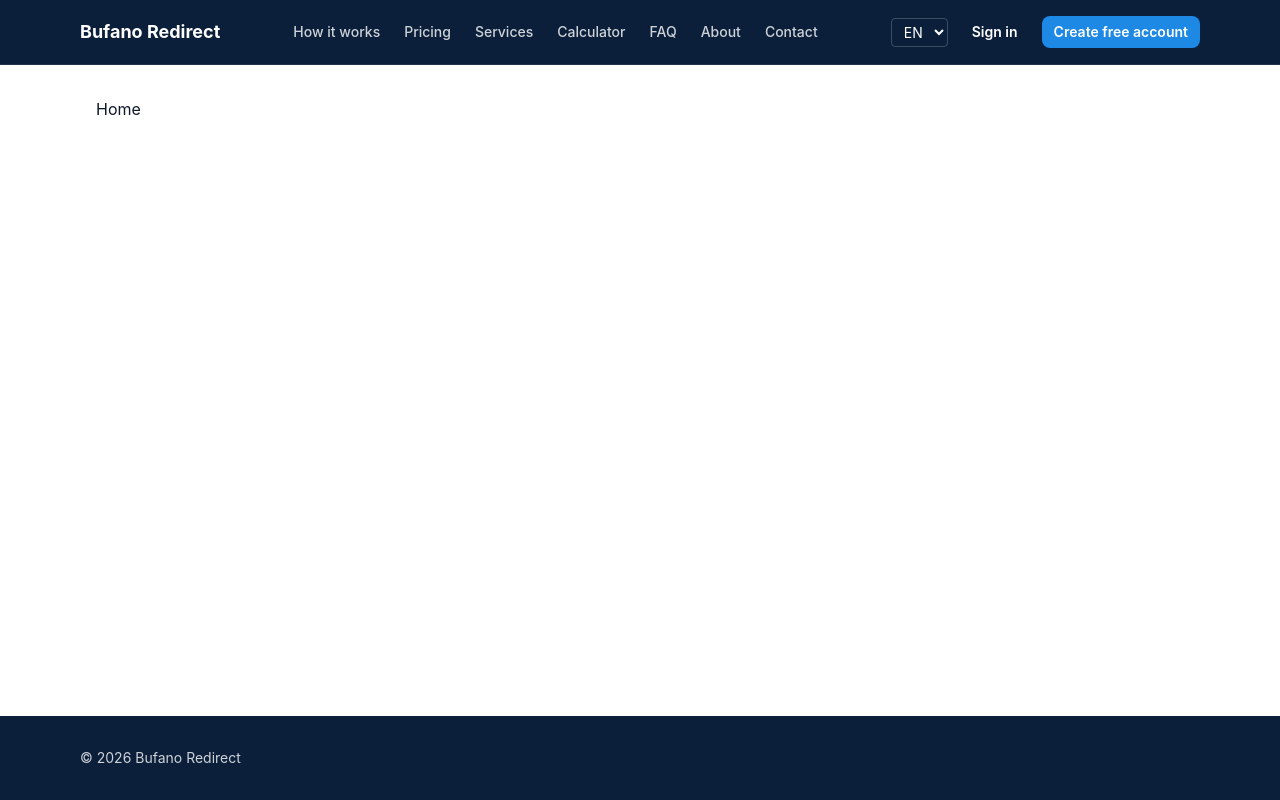
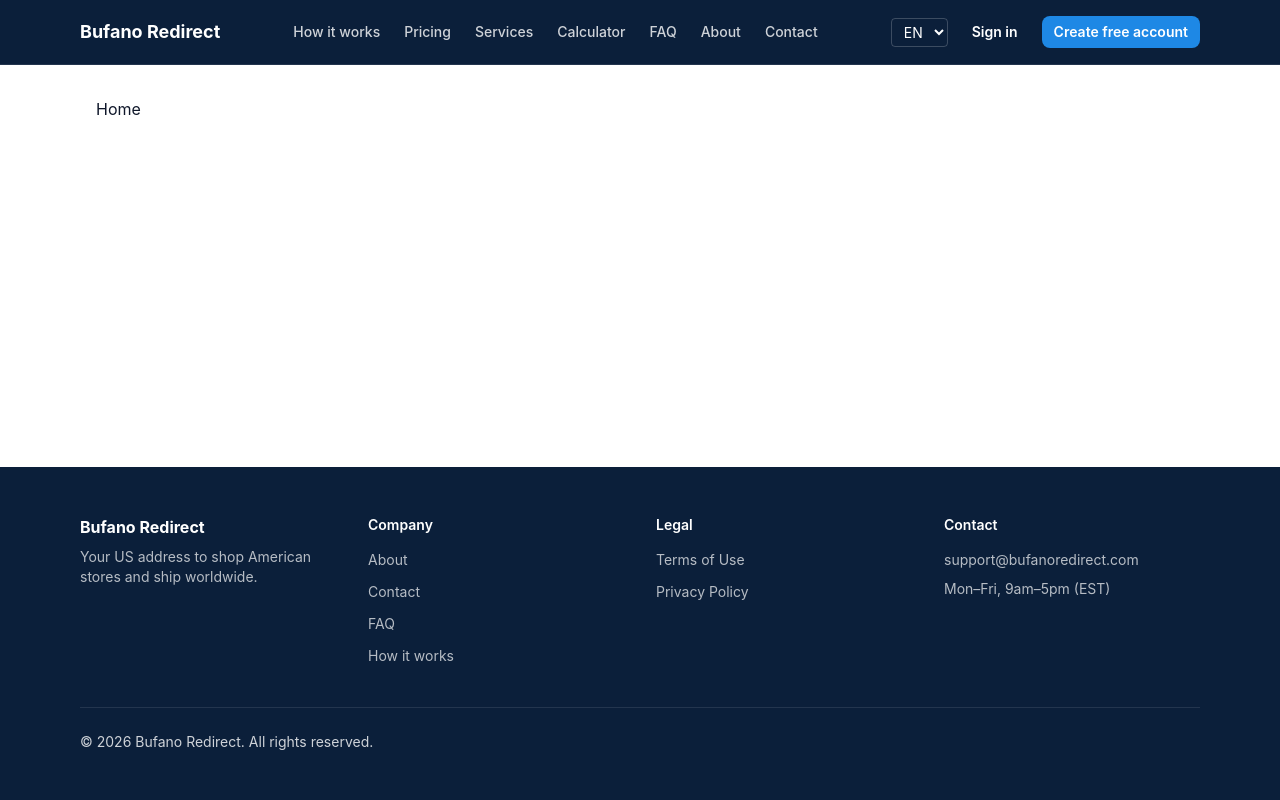
Before and after one commit to cbufano/UboxRedirect.com, a React (Vite) app: page / in a window 1280 px wide. Built offline with nearby package versions, Linux system fonts and the light colour scheme.

Commit message:
feat: build full site footer with link columns

```diff
--- a/src/components/Footer.tsx
+++ b/src/components/Footer.tsx
@@ -1,11 +1,79 @@
+import { Link } from 'react-router-dom'
 import { useTranslation } from 'react-i18next'
 
 export function Footer() {
   const { t } = useTranslation()
+
   return (
     <footer className="bg-navy text-white/80">
-      <div className="mx-auto max-w-6xl px-4 py-8 text-sm">
-        © {new Date().getFullYear()} {t('brand')}
+      <div className="mx-auto max-w-6xl px-4 py-12">
+        <div className="grid gap-8 md:grid-cols-4">
+          <div>
+            <p className="text-white font-bold">{t('brand')}</p>
+            <p className="mt-2 text-sm text-white/70">{t('footer.pitch')}</p>
+          </div>
+
+          <div>
+            <p className="text-sm font-semibold text-white">{t('footer.company')}</p>
+            <ul className="mt-3 space-y-2">
+              <li>
+                <Link to="/about" className="text-sm text-white/70 hover:text-brand transition">
+                  {t('nav.about')}
+                </Link>
+              </li>
+              <li>
+                <Link to="/contact" className="text-sm text-white/70 hover:text-brand transition">
+                  {t('nav.contact')}
+                </Link>
+              </li>
+              <li>
+                <Link to="/faq" className="text-sm text-white/70 hover:text-brand transition">
+                  {t('nav.faq')}
+                </Link>
+              </li>
+              <li>
+                <Link to="/how" className="text-sm text-white/70 hover:text-brand transition">
+                  {t('nav.how')}
+                </Link>
+              </li>
+            </ul>
+          </div>
+
+          <div>
+            <p className="text-sm font-semibold text-white">{t('footer.legal')}</p>
+            <ul className="mt-3 space-y-2">
+              <li>
+                <Link to="/terms" className="text-sm text-white/70 hover:text-brand transition">
+                  {t('footer.terms')}
+                </Link>
+              </li>
+              <li>
+                <Link to="/privacy" className="text-sm text-white/70 hover:text-brand transition">
+                  {t('footer.privacy')}
+                </Link>
+              </li>
+            </ul>
+          </div>
+
+          <div>
+            <p className="text-sm font-semibold text-white">{t('footer.contactTitle')}</p>
+            <ul className="mt-3 space-y-2">
+              <li>
+                <a
+                  href="mailto:support@bufanoredirect.com"
+                  className="text-sm text-white/70 hover:text-brand transition"
+                >
+                  support@bufanoredirect.com
+                </a>
+              </li>
+              <li className="text-sm text-white/70">{t('footer.hours')}</li>
+            </ul>
+          </div>
+        </div>
+
+        <div className="mt-10 border-t border-white/10 pt-6 text-sm">
+          © {new Date().getFullYear()} {t('brand')}. {t('footer.rights')}
+        </div>
       </div>
     </footer>
   )
--- a/src/i18n/locales/en/common.json
+++ b/src/i18n/locales/en/common.json
@@ -10,5 +10,16 @@
     "contact": "Contact",
     "login": "Sign in",
     "signup": "Create free account"
+  },
+  "footer": {
+    "pitch": "Your US address to shop American stores and ship worldwide.",
+    "company": "Company",
+    "legal": "Legal",
+    "resources": "Resources",
+    "terms": "Terms of Use",
+    "privacy": "Privacy Policy",
+    "contactTitle": "Contact",
+    "hours": "Mon–Fri, 9am–5pm (EST)",
+    "rights": "All rights reserved."
   }
 }
--- a/src/i18n/locales/es/common.json
+++ b/src/i18n/locales/es/common.json
@@ -10,5 +10,16 @@
     "contact": "Contacto",
     "login": "Iniciar sesión",
     "signup": "Crear cuenta gratis"
+  },
+  "footer": {
+    "pitch": "Tu dirección en EE. UU. para comprar en tiendas americanas y enviar a todo el mundo.",
+    "company": "Empresa",
+    "legal": "Legal",
+    "resources": "Recursos",
+    "terms": "Términos de uso",
+    "privacy": "Política de privacidad",
+    "contactTitle": "Contacto",
+    "hours": "Lun–Vie, 9:00–17:00 (EST)",
+    "rights": "Todos los derechos reservados."
   }
 }
--- a/src/i18n/locales/pt/common.json
+++ b/src/i18n/locales/pt/common.json
@@ -10,5 +10,16 @@
     "contact": "Contato",
     "login": "Entrar",
     "signup": "Criar conta grátis"
+  },
+  "footer": {
+    "pitch": "Seu endereço nos EUA para comprar em lojas americanas e enviar para o mundo todo.",
+    "company": "Empresa",
+    "legal": "Legal",
+    "resources": "Recursos",
+    "terms": "Termos de Uso",
+    "privacy": "Política de Privacidade",
+    "contactTitle": "Contato",
+    "hours": "Seg–Sex, 9h–17h (EST)",
+    "rights": "Todos os direitos reservados."
   }
 }
```
Also changed, not shown: 1 other file (tests, documents, lock files or other folders).
